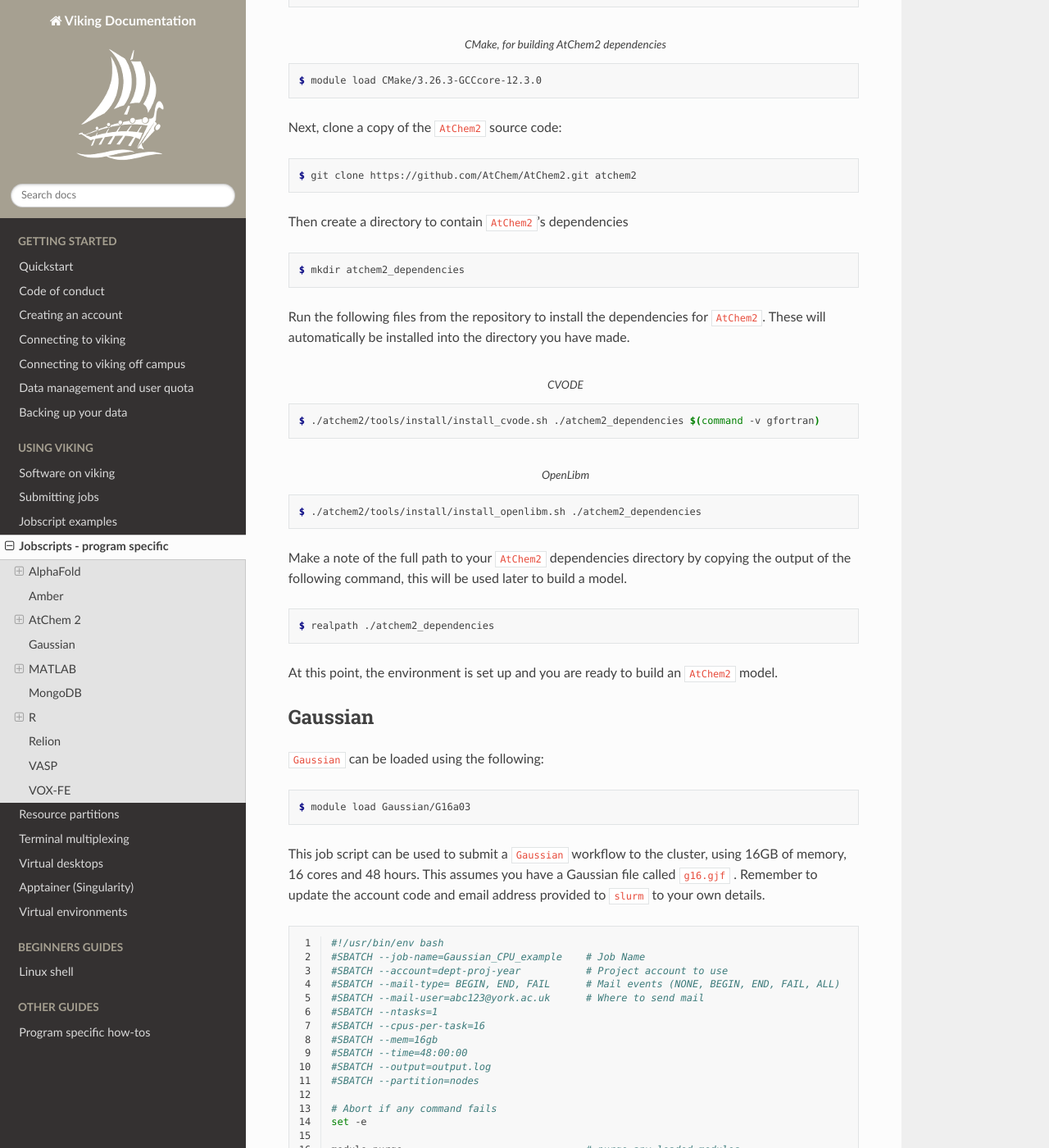
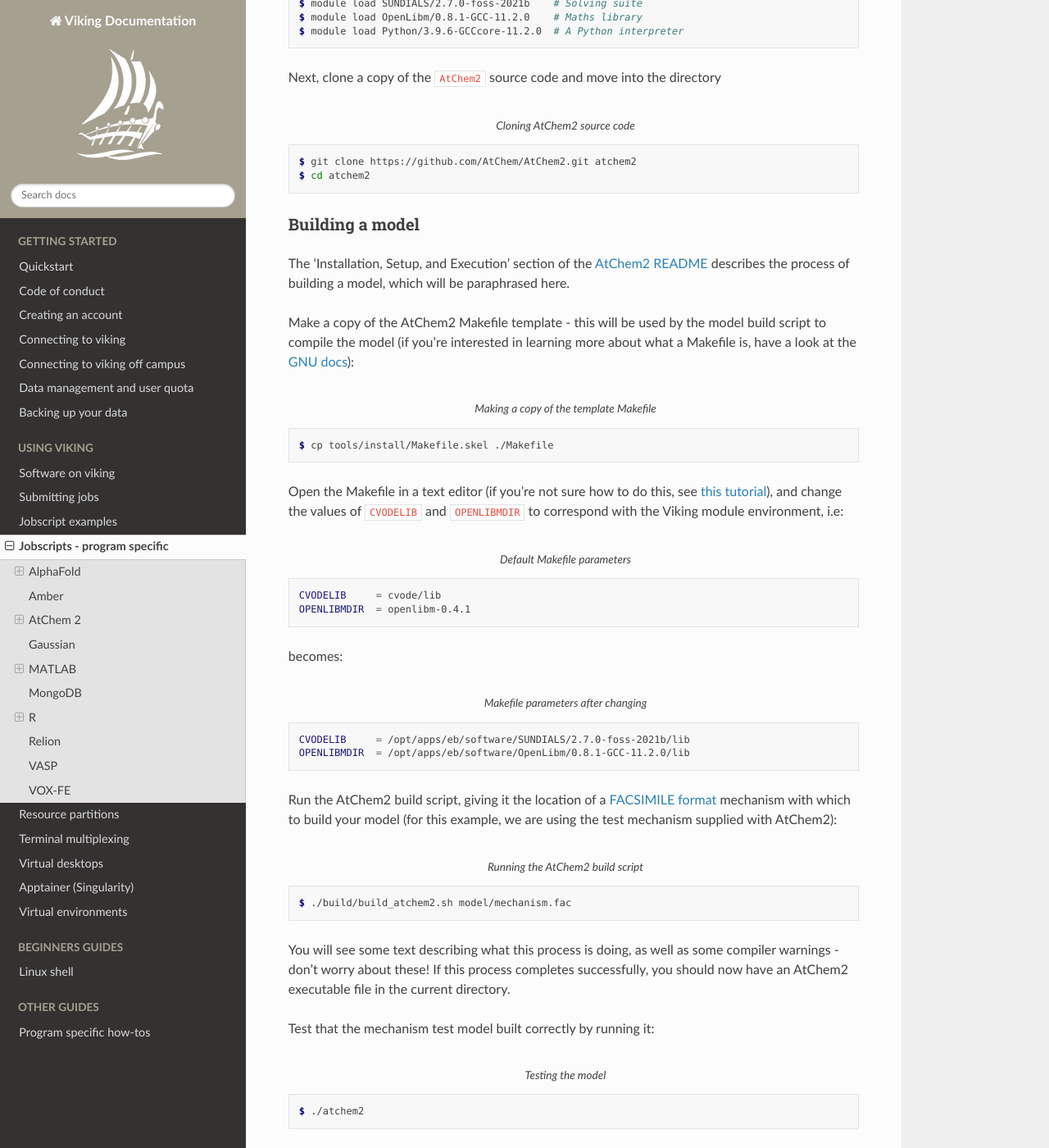
Before and after one commit to university-of-york/research-it-documentation, a Sphinx documentation site: the page built from docs/source/using_viking/jobscripts_program_specific.rst, in a window 1280 px wide and 1400 px high, scrolled down 5695 px. Shown: the whole window at 82% size. Built offline with Sphinx 7.4.7 and the Read the Docs theme 2.0.0, drawn with Linux system fonts in a browser that asks for light colours; some of the changed text lies outside the part shown.

Commit message:
Updated AtChem2 docs

```diff
--- a/docs/source/using_viking/jobscripts_program_specific.rst
+++ b/docs/source/using_viking/jobscripts_program_specific.rst
@@ -235,52 +235,131 @@
 To work with ``AtChem2`` you will need to load the following modules on Viking:
 
 .. code-block:: console
-    :caption: a Fortran compiler
+    :caption: Modules needed for AtChem2
 
-    $ module load {MOD_TOOLCHAIN_FOSS}
+    $ module load GCC/11.2.0                   # Fortran compilter
+    $ module load SUNDIALS/2.7.0-foss-2021b    # Solving suite
+    $ module load OpenLibm/0.8.1-GCC-11.2.0    # Maths library
+    $ module load Python/3.9.6-GCCcore-11.2.0  # A Python interpreter
 
 
+Next, clone a copy of the ``AtChem2`` source code and move into the directory
+
 .. code-block:: console
-    :caption: CMake, for building AtChem2 dependencies
+    :caption: Cloning AtChem2 source code
 
-    $ module load {MOD_CMAKE}
+    $ git clone https://github.com/AtChem/AtChem2.git atchem2
+    $ cd atchem2
 
 
-Next, clone a copy of the ``AtChem2`` source code:
+Building a model
+^^^^^^^^^^^^^^^^
+
+The 'Installation, Setup, and Execution' section of the `AtChem2 README <https://github.com/AtChem/AtChem2/blob/master/README.md>`_ describes the process of building a model, which will be paraphrased here.
+
+Make a copy of the AtChem2 Makefile template - this will be used by the model build script to compile the model (if you're interested in learning more about what a Makefile is, have a look at the `GNU docs <https://www.gnu.org/software/make/>`_):
 
 .. code-block:: console
+    :caption: Making a copy of the template Makefile
 
-    $ git clone https://github.com/AtChem/AtChem2.git atchem2
+    $ cp tools/install/Makefile.skel ./Makefile
 
 
-Then create a directory to contain ``AtChem2``'s dependencies
+Open the Makefile in a text editor (if you're not sure how to do this, see `this tutorial <https://swcarpentry.github.io/shell-novice/03-create/index.html#create-a-text-file>`_), and change the values of ``CVODELIB`` and ``OPENLIBMDIR`` to correspond with the Viking module environment, i.e:
+
+.. code-block:: bash
+    :caption: Default Makefile parameters
+
+    CVODELIB     = cvode/lib
+    OPENLIBMDIR  = openlibm-0.4.1
+
+becomes:
+
+
+.. code-block:: bash
+    :caption: Makefile parameters after changing
+
+    CVODELIB     = /opt/apps/eb/software/SUNDIALS/2.7.0-foss-2021b/lib
+    OPENLIBMDIR  = /opt/apps/eb/software/OpenLibm/0.8.1-GCC-11.2.0/lib
+
+
+Run the AtChem2 build script, giving it the location of a `FACSIMILE format <https://www.mcpa-software.com/>`_ mechanism with which to build your model (for this example, we are using the test mechanism supplied with AtChem2):
 
 .. code-block:: console
+    :caption: Running the AtChem2 build script
 
-    $ mkdir atchem2_dependencies
+    $ ./build/build_atchem2.sh model/mechanism.fac
+
+You will see some text describing what this process is doing, as well as some compiler warnings - don't worry about these! If this process completes successfully, you should now have an AtChem2 executable file in the current directory.
+
+Test that the mechanism test model built correctly by running it:
+
+.. code-block:: console
+    :caption: Testing the model
+
+    $ ./atchem2
+
+If the model runs successfully, you should see a 'final statistics' statement in the output that looks like the following:
+
+.. code-block:: console
+    :caption: Output for the test mechanism
+
+    ------------------
+     Final statistics
+    ------------------
+     No. steps = 603   No. f-s = 699   No. J-s = 1003   No. LU-s = 100
+     No. nonlinear iterations = 696
+     No. nonlinear convergence failures = 0
+     No. error test failures = 28
+
+     Runtime = 0
+     Deallocating memory.
+
+Model outputs are saved in the ``model/output`` directory:
+
+.. code-block:: console
+    :caption: Model output files
+
+    $ ls model/output
+    environmentVariables.output  finalModelState.output  lossRates.output             photolysisRates.output            productionRates.output  speciesConcentrations.output
+    errors.output                jacobian.output         mainSolverParameters.output  photolysisRatesParameters.output  reactionRates
 
 
-Run the following files from the repository to install the dependencies for ``AtChem2``. These will automatically be installed into the directory you have made.
+At this point, you can build and run AtChem2 models, and are ready to start using your own mechanisms and configuring the model parameters for your simulations. Please refer to the `AtChem2 wiki <https://github.com/AtChem/AtChem2/wiki/How-to-run-AtChem2>`_ or the `AtChem2 User Manual <https://raw.githubusercontent.com/AtChem/AtChem2/master/doc/AtChem2-Manual.pdf>`_ for comprehensive information about how to work with AtChem2.
 
-.. code-block:: console
-    :caption: CVODE
+Running models
+^^^^^^^^^^^^^^
 
-    $ ./atchem2/tools/install/install_cvode.sh ./atchem2_dependencies $(command -v gfortran)
+An example Slurm batch script is shown below for the test mechanism used above.
+This requests a single core and 100MB of RAM and will run for a maximum of 2 minutes.
+If you are using the same mechanism file for multiple model runs you can build the model on the login node outside of the job rather than rebuilding it for each submission.
 
+.. code-block:: bash
+    :caption: Example AtChem2 job script
 
-.. code-block:: console
-    :caption: OpenLibm
+    #!/usr/bin/env bash
 
-    $ ./atchem2/tools/install/install_openlibm.sh ./atchem2_dependencies
+    #SBATCH --job-name=atchem2_mech_test
+    #SBATCH --mail-user=USERNAME@york.ac.uk
+    #SBATCH --mail-type=ALL
+    #SBATCH --output=atchem2_mech_test.log
+    #SBATCH --account=VIKING-PROJECT-ACCOUNT-CODE
 
-Make a note of the full path to your ``AtChem2`` dependencies directory by copying the output of the following command, this will be used later to build a model.
+    #SBATCH --partition=nodes
+    #SBATCH --ntasks=1
+    #SBATCH --cpus-per-task=1
+    #SBATCH --mem-per-cpu=100MB
+    #SBATCH --time=00:02:00
 
-.. code-block:: console
+    cd ${SLURM_SUBMIT_DIR} || exit
 
-    $ realpath ./atchem2_dependencies
+    module load GCC/11.2.0
+    module load SUNDIALS/2.7.0-foss-2021b
+    module load OpenLibm/0.8.1-GCC-11.2.0
+    module load Python/3.9.6-GCCcore-11.2.0
 
-At this point, the environment is set up and you are ready to build an ``AtChem2`` model.
-
+    ./build/build_atchem2.sh model/mechanism.fac
+    ./atchem2
 
 Gaussian
 --------
@@ -453,7 +532,7 @@
     determine the appropriate execution environment when including file and folder
     paths, and recompile your application.
 
-Certain ``MATLAB`` features are not available in standalone programs, so it is worth being aware of what these are to avoid trouble when running your program. You can find a list of ineligible features here, and comprehensive documentation of supported features `here <https://uk.mathworks.com/products/compiler/compiler_support.html?s_tid=srchtitle>`_.
+Certain ``MATLAB`` features are not available in standalone programs, so it is worth being aware of what these are to avoid trouble when running your program. You can find a list of ineligible features here, and comprehensive documentation of supported features `in the Mathworks docs <https://uk.mathworks.com/products/compiler/compiler_support.html?s_tid=srchtitle>`_.
 
 
 Running standalone programs
```
